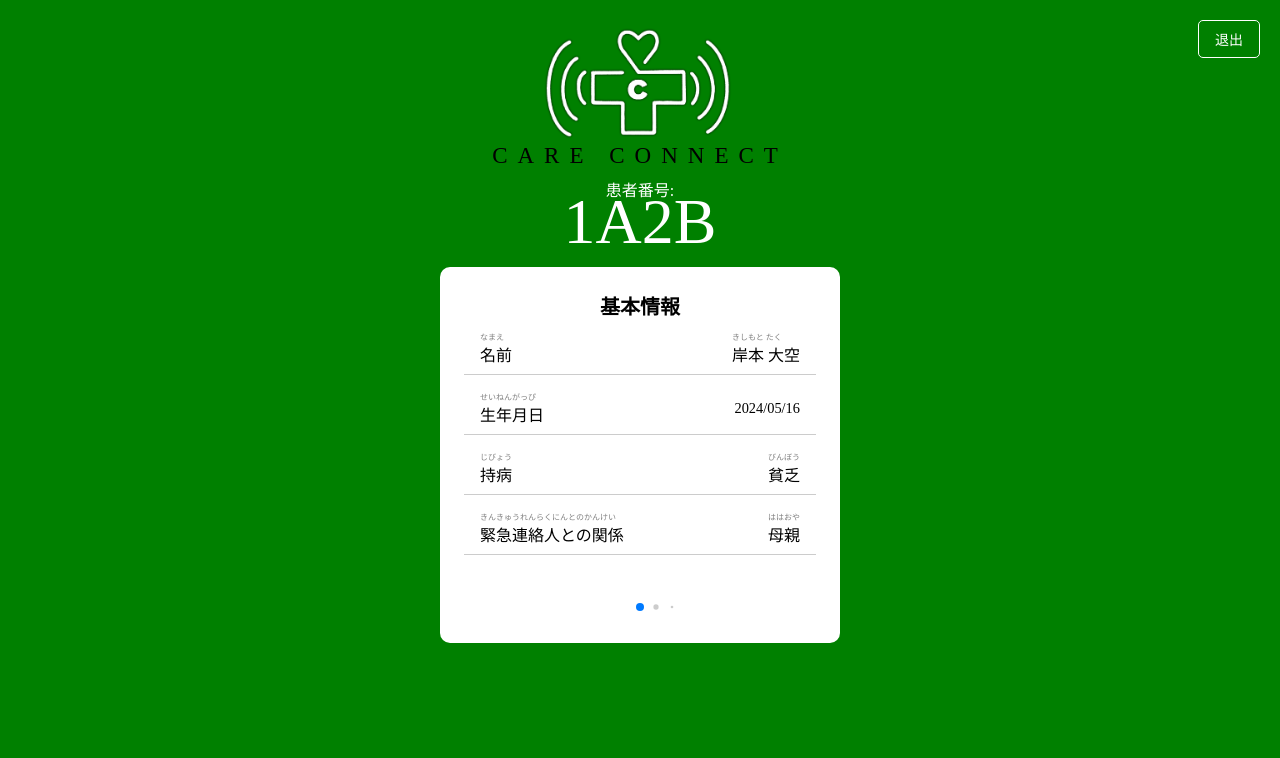
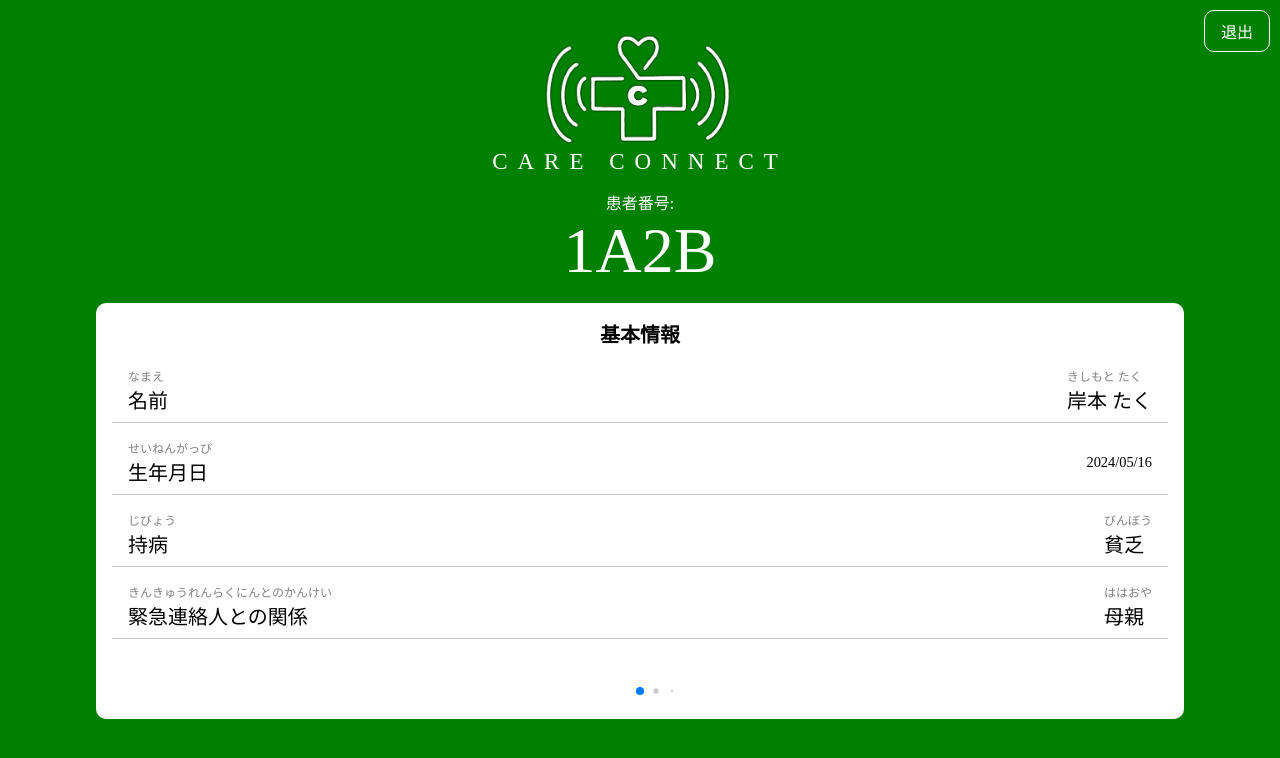
Before and after one commit to ECC200/frontend, a React (Vite) app: page /step3 in a window 1280 px wide. Shown: the top 758 px of the page. Built offline with nearby package versions, Linux system fonts and the light colour scheme.

Commit message:
Update Emotion Part

```diff
--- a/package.json
+++ b/package.json
@@ -25,7 +25,8 @@
     "react-phone-input-2": "^2.15.1",
     "react-router-dom": "^6.23.1",
     "router": "^1.3.8",
-    "swiper": "^11.1.4"
+    "swiper": "^11.1.4",
+    "wanakana": "^5.3.1"
   },
   "devDependencies": {
     "@types/react": "^18.2.66",
--- /dev/null
+++ b/src/EmotionForMoblie.jsx
@@ -0,0 +1,103 @@
+// ------------ All Mobile Version --------------------
+import styled from "@emotion/styled";
+
+// Button
+export const BtnRadius = '10px'
+export const BtnBorder = '1px'
+export const BtnPadding = '10px 20px'
+export const BtnFontSize = '16px'
+export const BtnLetterSpacing = '5px'
+export const BtnTextTransform = 'uppercase'
+export const BtnCursor = 'pointer'
+
+// Submit Button
+export const SubmitBtnColor = 'transparent'
+
+// Input
+export const InputBorder = '1px'
+export const InputHeight = '40px'
+export const InputRadius = '10px'
+
+// Input Set Area
+export const InputAreaWidth = '85%'
+
+export const SubmitBtnPattern = `
+  border-radius: ${BtnRadius};
+  background-color: ${SubmitBtnColor};
+  font-size: ${BtnFontSize};
+  letter-spacing: ${BtnLetterSpacing};
+  padding: ${BtnPadding};
+  text-transform: ${BtnTextTransform};
+  cursor: ${BtnCursor};
+`
+export const InputLabelBlack = styled.label`
+color: #000;
+font-size: 100%;
+`;
+
+export const InputLabelWhite = styled.label`
+color: #fff;
+font-size: 100%;
+`;
+
+export const InputBar = styled.input`
+  border: ${InputBorder} solid #000;
+  border-radius: ${InputRadius};
+  color: #000;
+  height: ${InputHeight};
+  width: 100%;
+  margin-top: 5px;
+  padding-left: 10px;
+  :hover {
+    background-color: hsl(0 0% 85%);
+  }
+`;
+
+export const InputArea = styled.div`
+width: ${InputAreaWidth};
+margin: 5% 0;
+`
+
+export const Container = styled.div`
+display: flex;
+flex-direction: column;
+align-items: center;
+padding-top: 30px;
+`;
+
+export const Header = styled.div`
+  display: flex;
+  flex-direction: column;
+  align-items: center;
+`;
+
+export const UpperRightBtn = styled.button`
+background-color: green;
+border: ${BtnBorder} solid white;
+border-radius: ${BtnRadius};
+color: white;
+position: absolute;
+cursor: pointer;
+top: 10px;
+right: 10px;
+font-size: ${BtnFontSize};
+padding: 8px 16px;
+`;
+
+export const NumberSet = styled.div`
+  color: #fff;
+  text-align: center;
+  margin: 15px 0;
+  padding: 0;
+`
+export const NumberItem = styled.p`
+  padding: 0;
+  font-size: 1em;
+`;
+export const NumberWord = styled.p`
+  padding: 0;
+  font-size: 4em;
+`;
+
+
+// ----------------------------------------------------------------
--- a/src/Level2/step2.jsx
+++ b/src/Level2/step2.jsx
@@ -2,6 +2,15 @@ import { useNavigate } from "react-router-dom";
 import styled from "@emotion/styled";
 import Logofunc from "../LogoSetup";
 import { Global, css } from '@emotion/react'
+
+import {
+  // Container
+  Container,
+  // Button
+  UpperRightBtn, BtnBorder, SubmitBtnPattern,
+  // Input
+  InputArea, InputLabelWhite, InputBar,
+} from '../EmotionForMoblie';
 
 function Step2() {
   const navigate = useNavigate();
@@ -10,106 +19,29 @@ function Step2() {
       <Global
         styles={css`
           body{
-            background-color: ${bgColor};
+            background-color: green;
           }
         `}
       />
-      <Step2Container>
-        <LogoutButton onClick={() => navigate("/step1")}>ログアウト</LogoutButton>
+      <Container>
+        <UpperRightBtn onClick={() => navigate("/step1/")}>ログアウト</UpperRightBtn>
         <Logofunc color='#fff' />
 
         <InputArea>
-          <InputName htmlFor="disabilityId">障がい者番号:</InputName>
+          <InputLabelWhite htmlFor="disabilityId">障がい者番号:</InputLabelWhite>
           <InputBar type="text" name="disabilityId" placeholder="障がい者番号を入力してください" />
         </InputArea>
 
         <SubmitBtn onClick={() => navigate("/step3/")}>入力</SubmitBtn>
-      </Step2Container>
+      </Container>
     </>
   );
 }
 
 export default Step2;
 
-const bgColor = 'green'
-
-const Step2Container = styled.div`
-background-color: ${bgColor};
-display: flex;
-flex-direction: column;
-align-items: center;
-padding-top: 25px;
+const SubmitBtn = styled.button`
+  border: ${BtnBorder} solid #fff;
+  color: #fff;
+  ${SubmitBtnPattern}
 `;
-
-const LogoutButton = styled.button`
-  background-color: green;
-  border: 1px solid white;
-  border-radius:5px;
-  color: white;
-  position: absolute;
-  top: 20px;
-  right: 20px;
-  padding: 10px 20px;
-  font-size: 16px;
-  cursor: pointer;
-  @media (max-width: 768px) {
-    top: 10px;
-    right: 10px;
-    font-size: 14px;
-    padding: 8px 16px;
-  }
-`;
-
-const InputArea = styled.div`
-  display: flex;
-  flex-direction: column;
-  justify-content: center;
-  width: 85%;
-  margin: 5% auto;
-  @media (min-width: 768px) {
-    width: 65%;
-    margin: 5% auto;
-  }
-`;
-
-const InputBar = styled.input`
-  background-color: #fff;
-  border: 1px solid #000;
-  border-radius: 10px;
-  color: #000;
-  height: 40px;
-  margin-top: 5px;
-  padding-left: 10px;
-  :hover {
-    background-color: hsl(0 0% 85%);
-  }
-  @media (min-width: 768px) {
-    height: 50px;
-  }
-`;
-
-const InputName = styled.label`
-  color: white;
-  font-size: 100%;
-  @media (min-width: 768px) {
-    font-size: 120%;
-  }
-`;
-
-const SubmitBtn = styled.button`
-  border: 1px solid white;
-  border-radius:10px;
-  background-color: green;
-  color: white;
-  font-size: 100%;
-  letter-spacing: 5px;
-  margin: 5% auto;
-  padding: 10px 30px;
-  text-transform: uppercase;
-  width: auto;
-  cursor: pointer;
-  @media (min-width: 768px) {
-    font-size: 120%;
-    padding: 12px 24px;
-  }
-`;
--- a/src/Level2/step3.jsx
+++ b/src/Level2/step3.jsx
@@ -2,31 +2,58 @@ import { useNavigate } from "react-router-dom";
 import { Pagination } from "swiper/modules";
 import { Global, css } from '@emotion/react'
 import { Swiper, SwiperSlide } from "swiper/react";
-import Logofunc from "../LogoSetup";
+import Logo from "../LogoSetup";
 import styled from "@emotion/styled";
 import "swiper/css";
 import "swiper/css/pagination";
+
+import {
+    // Container
+    Container,
+    // Header
+    Header,
+    // Number
+    NumberSet, NumberItem, NumberWord,
+    // Button
+    UpperRightBtn,
+
+} from '../EmotionForMoblie';
 
 function Step3() {
     const navigate = useNavigate();
 
     const id = "1A2B";
+
+    const patientData = {
+        PersonImg: '',
+        Fullname: '岸本 たく',
+        Birthday: '2003-08-30',
+        DisabilityType: '障害種別',
+        DisabilityLevel: '障がい者等級',
+        Hospital: 'XX病院',
+        Doctor: 'XX医',
+        PersonContact: '080-3860-1577',
+        EmergencyContact: '0120-333-906',
+        Address: '大阪府吹田市春日4-7-1-310',
+        Medicine: 'デパケン',
+        DoctorMessage: 'がんばってねー'
+    };
+
     return (
         <>
             <Global
                 styles={css`
                     body{
-                        background-color: ${bgColor};
+                        background-color: green;
                     }
                 `} />
             <Container>
                 <Header>
-                    <LogoutButton onClick={() => navigate("/step2")}>退出</LogoutButton>
-                    <Logofunc />
-
+                    <UpperRightBtn onClick={() => navigate("/step2")}>退出</UpperRightBtn>
+                    <Logo color='#fff' />
                     <NumberSet>
                         <NumberItem>患者番号:</NumberItem>
-                        <Number>{id}</Number>
+                        <NumberWord>{id}</NumberWord>
                     </NumberSet>
                 </Header>
 
@@ -48,7 +75,7 @@ function Step3() {
                                 </Label>
                                 <Label>
                                     <Furigana> きしもと  たく</Furigana>
-                                    岸本 大空
+                                    {patientData.Fullname}
                                 </Label>
                             </Field>
                             {/* 生年月日 */}
@@ -101,7 +128,7 @@ function Step3() {
                                 </Label>
                                 <Label>
                                     <Furigana> いーしーしーこんぴゅーた</Furigana>
-                                    ECCコンピュータ
+                                    {patientData.Hospital}
                                 </Label>
                             </Field>
                             {/* 医者 */}
@@ -112,7 +139,7 @@ function Step3() {
                                 </Label>
                                 <Label>
                                     <Furigana>ははおや</Furigana>
-                                    母親
+                                    {patientData.Doctor}
                                 </Label>
                             </Field>
                             {/* 何科 */}
@@ -137,15 +164,14 @@ function Step3() {
                                     処方状況
                                 </Label>
                             </CenteredField>
-                            <Value>●123123123</Value>
+                            <Value>{patientData.Medicine}</Value>
                             <CenteredField>
                                 <Label>
                                     <Furigana>いりょうめも</Furigana>
                                     医療メモ
                                 </Label>
                             </CenteredField>
-                            <Value>●看護師にナンパしない。今度は警察</Value>
-                            <Value>●看護師にナンパしない。今度は警察</Value>
+                            <Value>{patientData.DoctorMessage}</Value>
                         </SwiperSlide>
                     </Swiper>
                 </SwiperContainer>
@@ -157,67 +183,20 @@ function Step3() {
 export default Step3;
 
 
-const bgColor = 'green'
-const LogoutButton = styled.button`
-  background-color: green;
-  border: 1px solid white;
-  border-radius:5px;
-  color: white;
-  position: absolute;
-  padding: 10px 20px;
-  font-size: 16px;
-  cursor: pointer;
-    top: 20px;
-    right: 20px;
-    font-size: 14px;
-    padding: 8px 16px;
-`;
-const Container = styled.div`
-  background-color: green;
-  padding: 3vh;
-  color: white;
-  display: flex;
-  flex-direction: column;
-  align-items: center;
-  justify-content: center;
-`;
-const Header = styled.div`
-  display: flex;
-  flex-direction: column;
-  align-items: center;
-`;
-const NumberSet = styled.div`
-  text-align: center;
-  margin: 1vh 0;
-  padding: 0;
-`
-const NumberItem = styled.p`
-    margin-bottom: -10px;
-    padding: 0;
-    font-size: 1em;
-`;
-const Number = styled.p`
-  margin: -2vh 0 0 0;
-  padding: 0;
-  font-size: 8vh;
-`;
-
 const Title = styled.div`
   color:#000;
   font-size: 2.5vh;
   font-weight: bold;
   margin-bottom:1%;
   text-align: center;
-
 `;
 
 const SwiperContainer = styled.div`
   background-color: white;
-  width: 100%;
-  max-width: 400px;
-  height: 100%;
+  width: 85%;
+  height: 150%;
   flex: 1;
-  padding: 3vh;
+  padding: 2vh;
   border-radius: 10px;
   overflow: hidden;
   box-sizing: border-box;
@@ -239,7 +218,7 @@ const CenteredField = styled(Field)`
 `;
 
 const Label = styled.div`
-  font-size: 2vh;
+  font-size: 2.5vh;
   color: black;
 `;
 
@@ -252,6 +231,6 @@ const Value = styled.div`
 `;
 
 const Furigana = styled.div`
-  font-size: 1vh;
+  font-size: 1.5vh;
   color: gray;
 `;
--- a/src/Web/webPatientData.jsx
+++ b/src/Web/webPatientData.jsx
@@ -440,7 +440,7 @@ const SubmitBtn = styled.button`
       padding: 10px 20px;
       text-transform: uppercase;
       cursor: pointer;
-      `;
+    `;
 
 const PageTitle = styled.h1`
       text-align: center;
--- a/src/level1/level1.jsx
+++ b/src/level1/level1.jsx
@@ -2,6 +2,18 @@ import { useState } from 'react';
 import styled from '@emotion/styled';
 import Logo from '../LogoSetup';
 import { Global, css } from '@emotion/react'
+import Dialog from '@mui/material/Dialog';
+import DialogContent from '@mui/material/DialogContent';
+import DialogTitle from '@mui/material/DialogTitle';
+
+import {
+  // Container
+  Container,
+  // Header
+  Header,
+  // Number
+  NumberSet, NumberItem, NumberWord
+} from '../EmotionForMoblie';
 
 function Level1() {
   const id = "1A2B";
@@ -28,23 +40,23 @@ function Level1() {
               background-color: #B22222;
             }
         `} />
-      <AppContainer>
+      <Container>
         {/* Main */}
-        <CareConnect>
+        <Header>
           <Logo color='#fff' />
           <NumberSet>
             <NumberItem>患者番号:</NumberItem>
-            <Number>{id}</Number>
+            <NumberWord>{id}</NumberWord>
           </NumberSet>
-          <Button onClick={handleReport}>119</Button>
-          <Button onClick={handleEmergencyContact}>緊急連絡先</Button>
-        </CareConnect>
+        </Header>
 
-        {/* 緊急連絡人Menu */}
-        {isModalOpen && (
-          <Modal>
-            <ModalContent>
-              <h2>どこに連絡しますか？</h2>
+        <Button onClick={handleReport}>119</Button>
+        <Button onClick={handleEmergencyContact}>緊急連絡先</Button>
+
+        <Dialog open={isModalOpen}>
+          <Testasd className={css`text-align: center;`}>
+            <DialogTitle>どこに連絡しますか？</DialogTitle>
+            <DialogContent className='DialogContentStyle'>
               <LinkList>
                 {emergencyContacts.map((contact, index) => (
                   <LinkItem key={index}>
@@ -53,10 +65,10 @@ function Level1() {
                 ))}
               </LinkList>
               <ModalButton onClick={() => setModalOpen(false)}>閉じる</ModalButton>
-            </ModalContent>
-          </Modal>
-        )}
-      </AppContainer>
+            </DialogContent>
+          </Testasd>
+        </Dialog >
+      </Container>
     </>
 
   );
@@ -64,67 +76,15 @@ function Level1() {
 
 export default Level1;
 
-const AppContainer = styled.div`
-  align-items: center;
-  display: flex;
-  justify-content: center;
-  background-color: #B22222;
-`;
-
-const CareConnect = styled.div`
-  align-items: center;
-  display: flex;
-  flex-direction: column;
-  color: white;
-    padding: 3vh 3.5vh 0 3.5vh;
-`;
-
-const NumberSet = styled.div`
-  text-align: center;
-  margin: 1vh 0;
-  padding: 0;
-`
-const NumberItem = styled.p`
-    margin-bottom: -10px;
-    padding: 0;
-    font-size: 1em;
-`;
-const Number = styled.p`
-  margin: -2vh 0 0 0;
-  padding: 0;
-  font-size: 8vh;
-`;
-
 const Button = styled.button`
   font-size: 2em;
-  padding: 15px 30px; /* 大きめのパディング */
-  margin: 15px 0; /* 大きめのマージン */
-  width:250px;
+  padding: 15px 30px;
+  margin: 15px 0;
+  width: 250px;
   border: none;
   border-radius: 5px;
   background-color: white;
   color: black;
-`;
-
-const Modal = styled.div`
-  position: fixed;
-  top: 0;
-  left: 0;
-  width: 100%;
-  height: 100%;
-  background-color: rgba(0, 0, 0, 0.5);
-  display: flex;
-  justify-content: center;
-  align-items: center;
-`;
-
-const ModalContent = styled.div`
-  background: white;
-  padding: 20px;
-  border-radius: 10px;
-  text-align: center;
-  color: black; /* フォントカラーを黒に変更 */
-  margin: auto;
 `;
 
 const ModalButton = styled.button`
@@ -149,5 +109,12 @@ const LinkItem = styled.li`
   a{
     text-decoration: none;
     font-size:1.5em;
+    letter-spacing: 1px;
   }
 `;
+
+
+const Testasd = styled.div`
+  width:300px;
+  text-align:center;
+`
```
Also changed, not shown: src/Level2/step1.jsx (+20 -61 lines), 2 other files (tests, documents, lock files or other folders).
